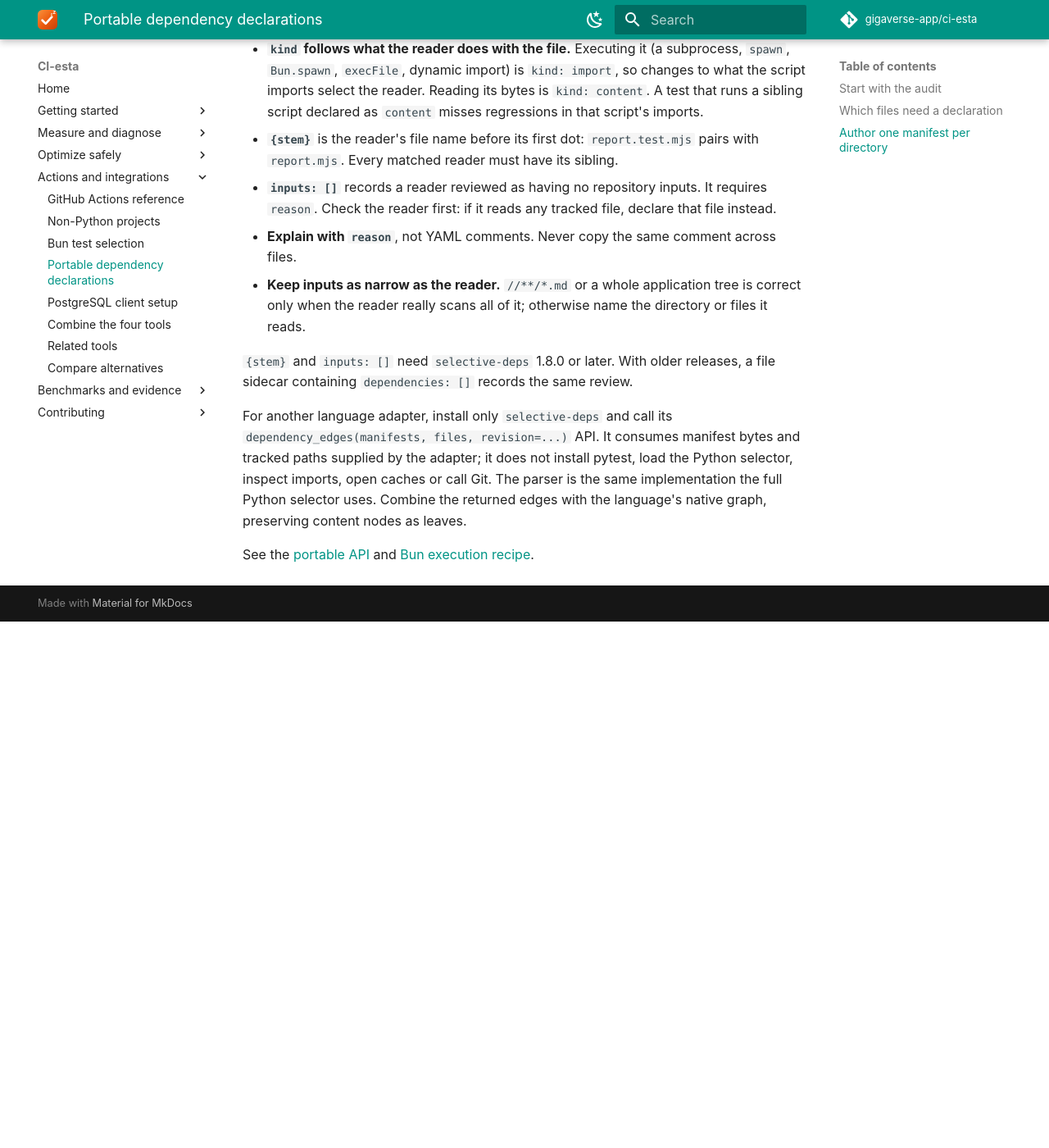
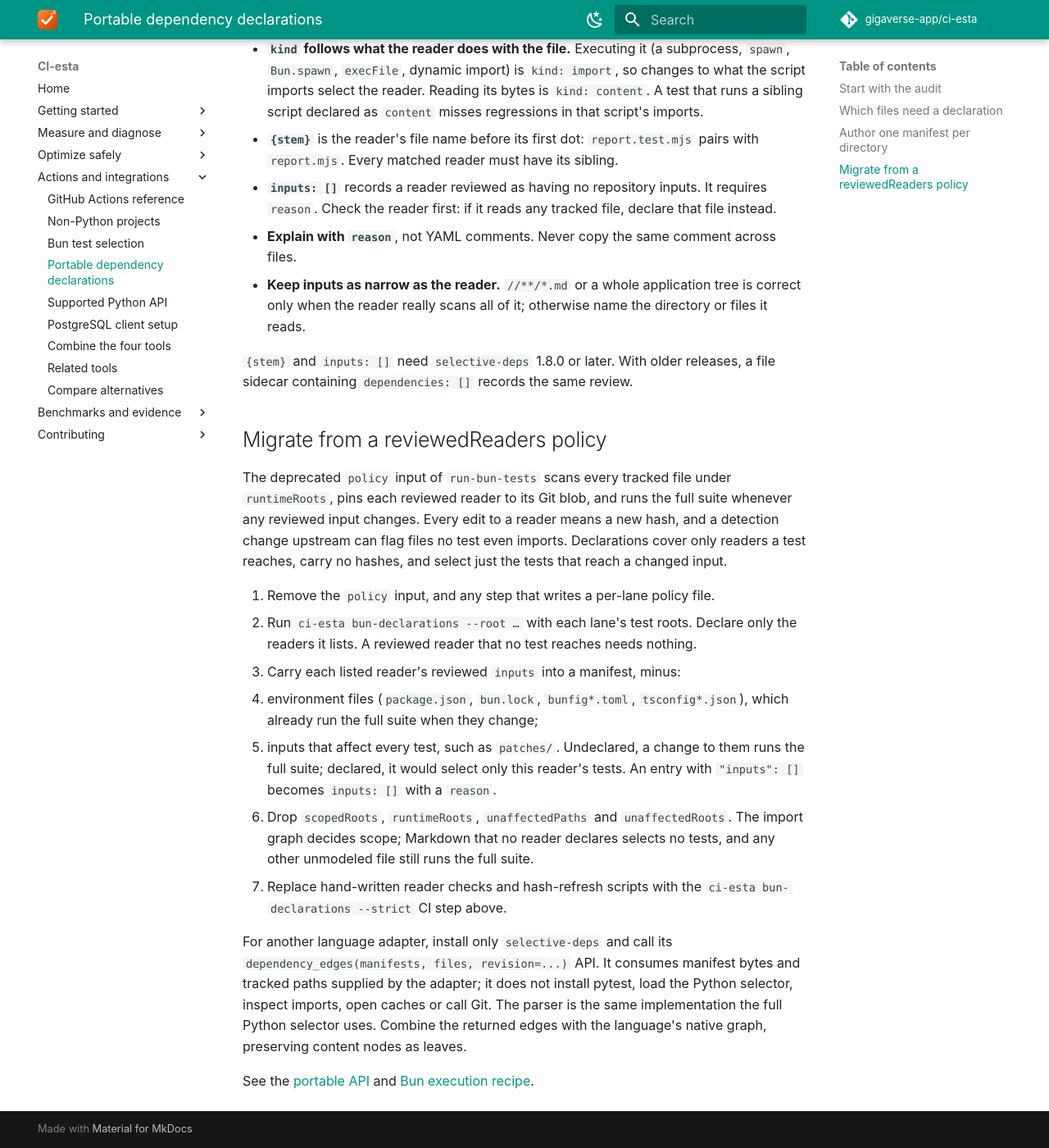
Before and after one commit to gigaverse-app/ci-esta, an MkDocs documentation site: the page built from docs/dependency-declarations.md, in a window 1280 px wide and 1400 px high, scrolled down 2743 px. Shown: the whole window at 82% size. Built offline with MkDocs 1.6.1 and Material for MkDocs 9.7.7, drawn with Linux system fonts in a browser that asks for light colours; comment, search, counter and statistics services are not loaded; before the commit the page ends 3501 px from its top, so only the background shows below that.

Commit message:
fix(api): list the adopter Python API and test every name in it
ci-esta 1.19.1 removed `OPAQUE_DEPENDENCY`, a module constant gigaverse-mobile
imported for its own reader check, and moved `v1` under every adopter. Nothing
said which names were supported, so nothing caught it.

- docs/python-api.md lists every ci_esta name the web app, mobile, AI and
  backend import, with stability rules: removal is `feat!` after a deprecation
  alias, and a change in what a check reports is `feat`.
- tests/test_python_api.py imports every listed name and module command.
- The legacy Bun `policy` input warns in Actions and links a migration
  guide from reviewedReaders hashes to dependency declarations.
- AGENTS.md ties commit types to the `v1` promise.

Co-Authored-By: Claude Opus 5.5 <noreply@anthropic.com>

```diff
--- a/docs/dependency-declarations.md
+++ b/docs/dependency-declarations.md
@@ -130,6 +130,30 @@ dependencies:
 `{stem}` and `inputs: []` need `selective-deps` 1.8.0 or later. With older
 releases, a file sidecar containing `dependencies: []` records the same review.
 
+## Migrate from a reviewedReaders policy
+
+The deprecated `policy` input of `run-bun-tests` scans every tracked file under
+`runtimeRoots`, pins each reviewed reader to its Git blob, and runs the full suite
+whenever any reviewed input changes. Every edit to a reader means a new hash, and a
+detection change upstream can flag files no test even imports. Declarations cover
+only readers a test reaches, carry no hashes, and select just the tests that reach a
+changed input.
+
+1. Remove the `policy` input, and any step that writes a per-lane policy file.
+2. Run `ci-esta bun-declarations --root …` with each lane's test roots. Declare only
+   the readers it lists. A reviewed reader that no test reaches needs nothing.
+3. Carry each listed reader's reviewed `inputs` into a manifest, minus:
+   - environment files (`package.json`, `bun.lock`, `bunfig*.toml`, `tsconfig*.json`),
+     which already run the full suite when they change;
+   - inputs that affect every test, such as `patches/`. Undeclared, a change to them
+     runs the full suite; declared, it would select only this reader's tests.
+   An entry with `"inputs": []` becomes `inputs: []` with a `reason`.
+4. Drop `scopedRoots`, `runtimeRoots`, `unaffectedPaths` and `unaffectedRoots`. The
+   import graph decides scope; Markdown that no reader declares selects no tests, and
+   any other unmodeled file still runs the full suite.
+5. Replace hand-written reader checks and hash-refresh scripts with the
+   `ci-esta bun-declarations --strict` CI step above.
+
 For another language adapter, install only `selective-deps` and
 call its `dependency_edges(manifests, files, revision=...)` API. It consumes manifest
 bytes and tracked paths supplied by the adapter; it does not install pytest, load
--- a/mkdocs.yml
+++ b/mkdocs.yml
@@ -93,6 +93,7 @@ extra:
   - docs/benchmarks/2026-11-17-shard-bytecode.md
   - docs/bun-test-selection.md
   - docs/dependency-declarations.md
+  - docs/python-api.md
   - docs/ci-optimization.md
   - docs/critical-path-optimizations.md
   - docs/critical-path.md
@@ -143,6 +144,7 @@ nav:
   - Non-Python projects: docs/non-python.md
   - Bun test selection: docs/bun-test-selection.md
   - Portable dependency declarations: docs/dependency-declarations.md
+  - Supported Python API: docs/python-api.md
   - PostgreSQL client setup: docs/postgres-client.md
   - Combine the four tools: docs/integrations.md
   - Related tools: ecosystem.md
```
Also changed, not shown: AGENTS.md (+8 -0 lines), docs/bun-test-selection.md (+4 -6 lines), docs/python-api.md (added, +74 -0 lines), 3 other files.
